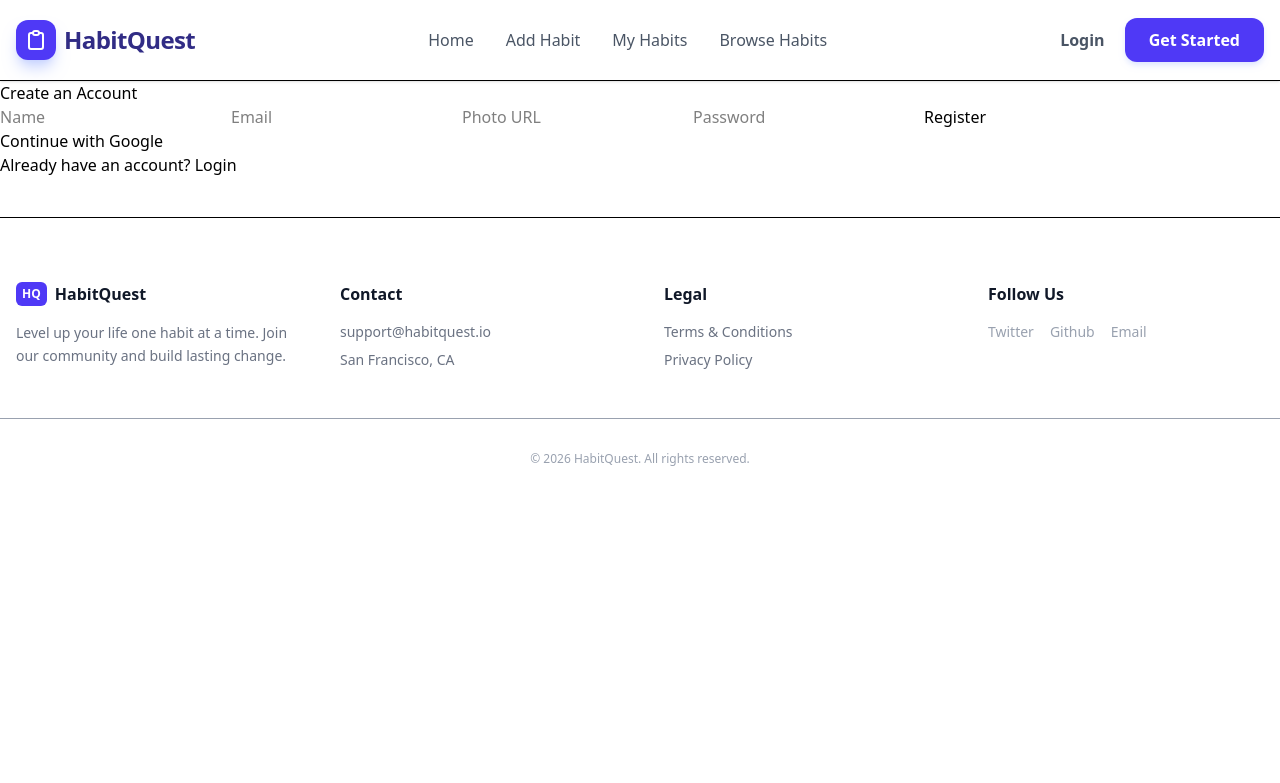
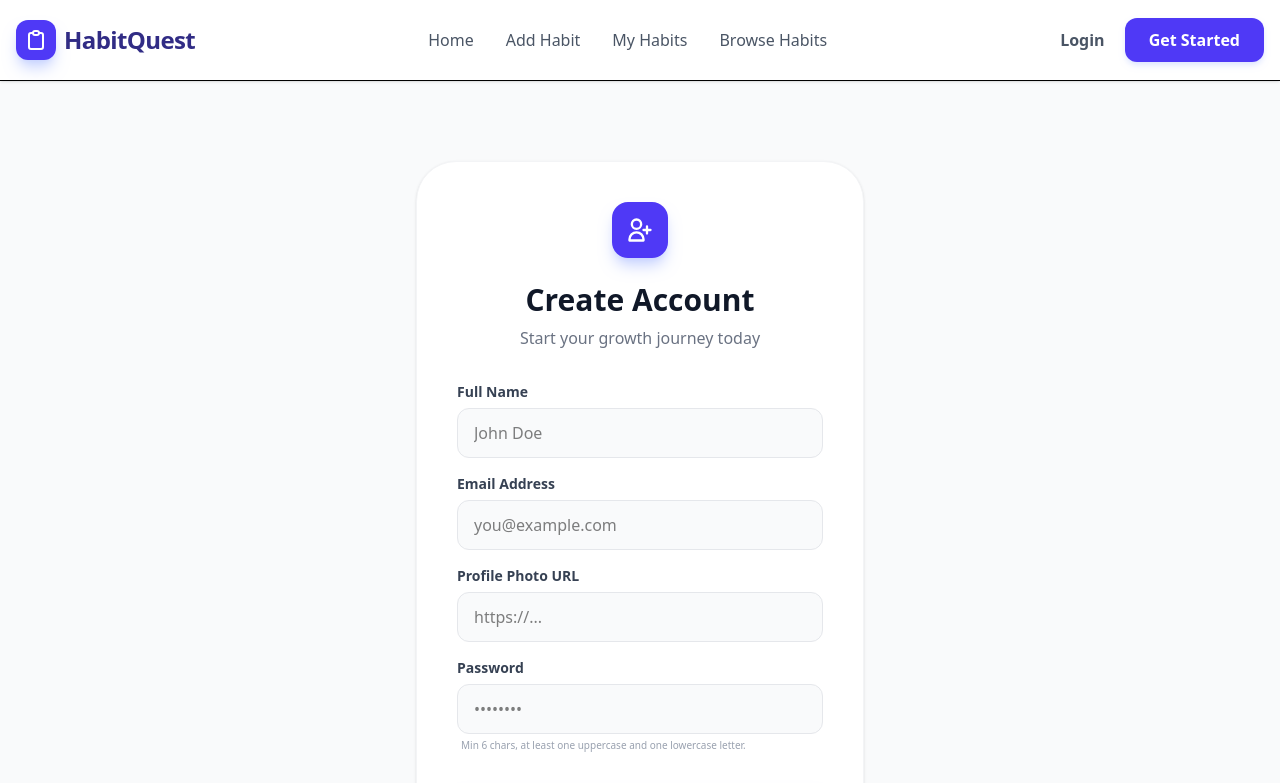
Before and after one commit to masuma01199/habit-tracker-client, a React (Vite) app: page /register in a window 1280 px wide. Shown: the top 783 px of the page. Built offline with nearby package versions, Linux system fonts and the light colour scheme; no server answers.

Commit message:
Updated register page

```diff
--- a/src/pages/Register.jsx
+++ b/src/pages/Register.jsx
@@ -4,36 +4,28 @@ import { useNavigate, Link } from "react-router-dom";
 import toast from "react-hot-toast";
 
 const Register = () => {
-  const { createUser, googleLogin, updateProfile } =
-    useContext(AuthContext);
-
+  const { createUser, googleLogin, updateProfile } = useContext(AuthContext);
   const navigate = useNavigate();
 
   const handleRegister = async (e) => {
     e.preventDefault();
-
     const form = e.target;
     const name = form.name.value;
     const email = form.email.value;
     const photo = form.photo.value;
     const password = form.password.value;
 
-    // 🔐 Password Validation
     if (!/(?=.*[a-z])(?=.*[A-Z]).{6,}/.test(password)) {
-      toast.error(
-        "Password must have uppercase, lowercase and at least 6 characters"
-      );
+      toast.error("Password must have uppercase, lowercase and at least 6 characters");
       return;
     }
 
     try {
       const result = await createUser(email, password);
-
       await updateProfile(result.user, {
         displayName: name,
         photoURL: photo,
       });
-
       toast.success("Registration successful");
       navigate("/");
     } catch (error) {
@@ -52,31 +44,52 @@ const Register = () => {
   };
 
   return (
-    <div>
-      <h2>Create an Account</h2>
+    <div className="min-h-screen bg-gray-50 flex items-center justify-center px-4 py-20">
+      <div className="max-w-md w-full bg-white rounded-[2.5rem] shadow-sm border border-gray-100 p-10 text-center">
+        <div className="w-14 h-14 bg-indigo-600 rounded-2xl flex items-center justify-center mx-auto mb-6 shadow-lg shadow-indigo-200">
+          <svg className="w-7 h-7 text-white" fill="none" stroke="currentColor" viewBox="0 0 24 24">
+            <path strokeLinecap="round" strokeLinejoin="round" strokeWidth="2" d="M18 9v3m0 0v3m0-3h3m-3 0h-3m-2-5a4 4 0 11-8 0 4 4 0 018 0zM3 20a6 6 0 0112 0v1H3v-1z" />
+          </svg>
+        </div>
 
-      <form onSubmit={handleRegister}>
-        <input name="name" placeholder="Name" required />
-        <input name="email" type="email" placeholder="Email" required />
-        <input name="photo" placeholder="Photo URL" required />
-        <input
-          name="password"
-          type="password"
-          placeholder="Password"
-          required
-        />
+        <h2 className="text-3xl font-bold text-gray-900 mb-2">Create Account</h2>
+        <p className="text-gray-500 mb-8">Start your growth journey today</p>
 
-        <button type="submit">Register</button>
-      </form>
+        <form onSubmit={handleRegister} className="space-y-4 text-left">
+          <div>
+            <label className="block text-sm font-bold text-gray-700 mb-1.5">Full Name</label>
+            <input name="name" placeholder="John Doe" required className="w-full px-4 py-3 bg-gray-50 border border-gray-200 rounded-xl focus:ring-2 focus:ring-indigo-500 outline-none transition-all" />
+          </div>
+          <div>
+            <label className="block text-sm font-bold text-gray-700 mb-1.5">Email Address</label>
+            <input name="email" type="email" placeholder="you@example.com" required className="w-full px-4 py-3 bg-gray-50 border border-gray-200 rounded-xl focus:ring-2 focus:ring-indigo-500 outline-none transition-all" />
+          </div>
+          <div>
+            <label className="block text-sm font-bold text-gray-700 mb-1.5">Profile Photo URL</label>
+            <input name="photo" placeholder="https://..." required className="w-full px-4 py-3 bg-gray-50 border border-gray-200 rounded-xl focus:ring-2 focus:ring-indigo-500 outline-none transition-all" />
+          </div>
+          <div>
+            <label className="block text-sm font-bold text-gray-700 mb-1.5">Password</label>
+            <input name="password" type="password" placeholder="••••••••" required className="w-full px-4 py-3 bg-gray-50 border border-gray-200 rounded-xl focus:ring-2 focus:ring-indigo-500 outline-none transition-all" />
+            <p className="text-[10px] text-gray-400 mt-1 px-1">Min 6 chars, at least one uppercase and one lowercase letter.</p>
+          </div>
 
-      <button onClick={handleGoogleRegister}>
-        Continue with Google
-      </button>
+          <button type="submit" className="w-full bg-indigo-600 text-white py-4 rounded-xl font-bold text-lg hover:bg-indigo-700 transition-all shadow-lg shadow-indigo-100 mt-4">
+            Create Account
+          </button>
+        </form>
 
-      <p>
-        Already have an account?{" "}
-        <Link to="/login">Login</Link>
-      </p>
+        <div className="mt-8">
+            <button onClick={handleGoogleRegister} className="w-full flex items-center justify-center gap-3 border border-gray-200 py-3.5 rounded-xl font-bold text-gray-700 hover:bg-gray-50 transition-all">
+                <img src="https://www.gstatic.com/firebasejs/ui/2.0.0/images/0/google.svg" className="w-5 h-5" alt="Google" />
+                Continue with Google
+            </button>
+        </div>
+
+        <p className="mt-8 text-gray-500 font-medium">
+          Already have an account? <Link to="/login" className="text-indigo-600 font-bold hover:underline">Login</Link>
+        </p>
+      </div>
     </div>
   );
 };
```
